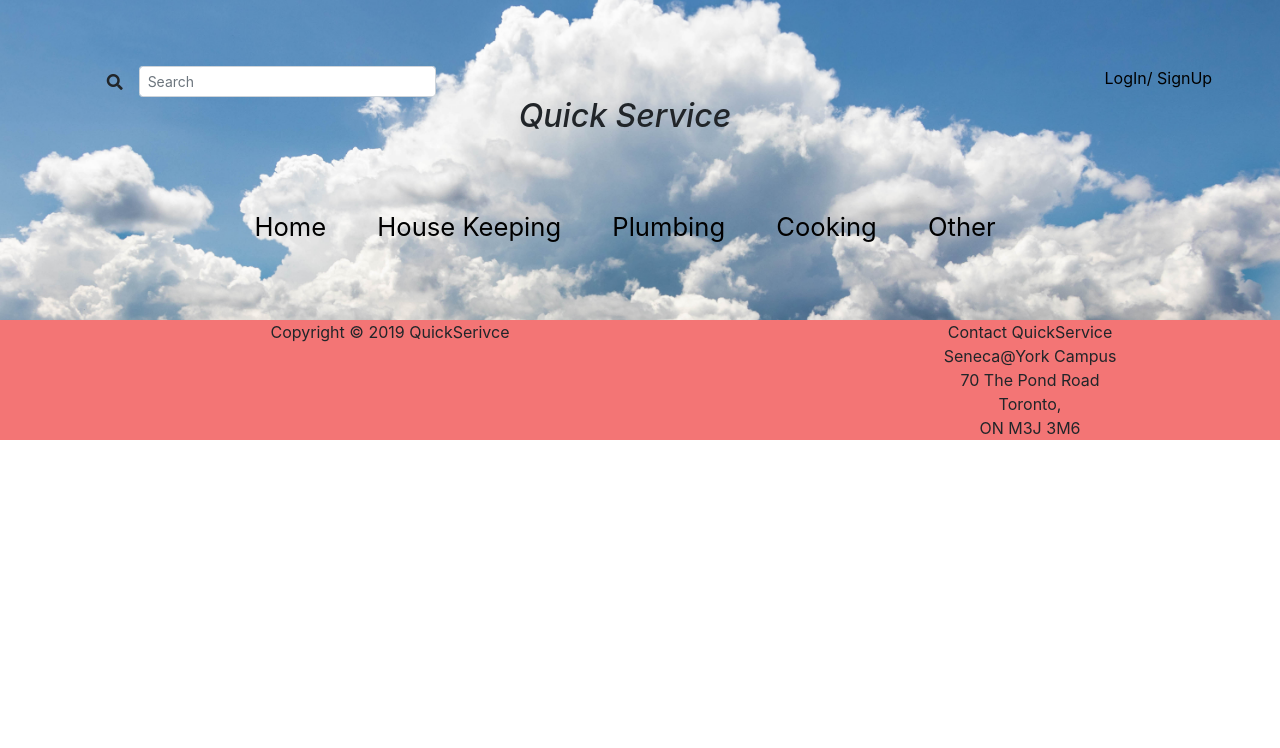
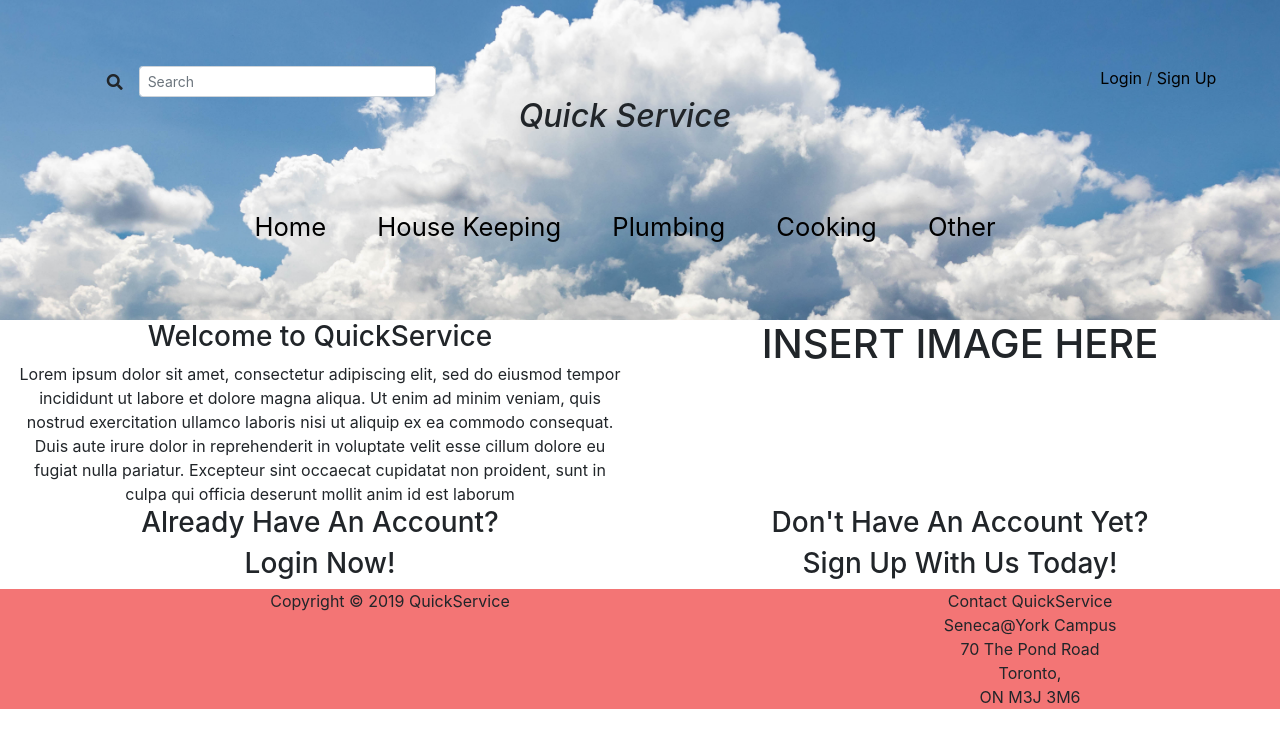
Before and after one commit to shreenaathia/quickService, a React (Create React App) app in the folder quick_service/: page / in a window 1280 px wide. Shown: the top 748 px of the page. Built offline with nearby package versions, Linux system fonts and the light colour scheme.

Commit message:
Base Panel Template
Base Panel Template

```diff
--- a/quick_service/src/MainContainer.js
+++ b/quick_service/src/MainContainer.js
@@ -10,6 +10,7 @@ class MainContainer extends Component {
             hasSidebar: props.hasSidebar
         }
     }
+
     render() {
         return (
             <div>
@@ -25,8 +26,8 @@ class MainContainer extends Component {
                             </div>
 
                             <div className="offset-sm-5 col-sm-2" id="sign_in_up">
-                                <a href="/">LogIn/</a>
-                                <a href="/">&nbsp;SignUp</a>
+                                <a href="/">Login</a> /
+                                <a href="/">&nbsp;Sign&nbsp;Up</a>
                             </div>
                         </div>
 
@@ -64,7 +65,31 @@ class MainContainer extends Component {
                             {this.props.children}
                         </div>
                     </div>
+                </div>
 
+                <div className="container-fluid">
+                    <div className="row">
+                        <div className="col-sm-6">
+                            <h3>Welcome to QuickService</h3>
+                            Lorem ipsum dolor sit amet, consectetur adipiscing elit, sed do eiusmod tempor incididunt ut labore et dolore magna aliqua. Ut enim ad minim veniam, quis nostrud exercitation ullamco laboris nisi ut aliquip ex ea commodo consequat. Duis aute irure dolor in reprehenderit in voluptate velit esse cillum dolore eu fugiat nulla pariatur. Excepteur sint occaecat cupidatat non proident, sunt in culpa qui officia deserunt mollit anim id est laborum
+                        </div>
+                        <div className="col-sm-6">
+                            <h1>INSERT IMAGE HERE</h1>
+                        </div>
+                    </div>
+                </div>
+
+                <div className="container-fluid">
+                    <div className="row">
+                        <div className="col-sm-6">
+                            <h3>Already Have An Account?</h3>
+                            <h3>Login Now!</h3>
+                        </div>
+                        <div className="col-sm-6">
+                            <h3>Don't Have An Account Yet?</h3>
+                            <h3>Sign Up With Us Today!</h3>
+                        </div>
+                    </div>
                 </div>
             </div>
         );
--- a/quick_service/src/component/Footer/Footer.js
+++ b/quick_service/src/component/Footer/Footer.js
@@ -9,7 +9,7 @@ class Footer extends Component {
                 <footer id="footer">
                     <div className="container">
                         <div className="row">
-                            <div className="col-sm-6">Copyright &copy; 2019 QuickSerivce</div>
+                            <div className="col-sm-6">Copyright &copy; 2019 QuickService</div>
                             <div className="col-sm-6">
                                 <div className="newline">
                                     {contact}
```
Also changed, not shown: quick_service/src/component/serviceItem/ServiceItem.js (+33 -0 lines).
